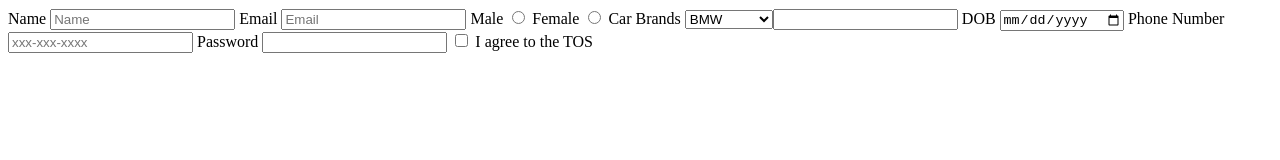
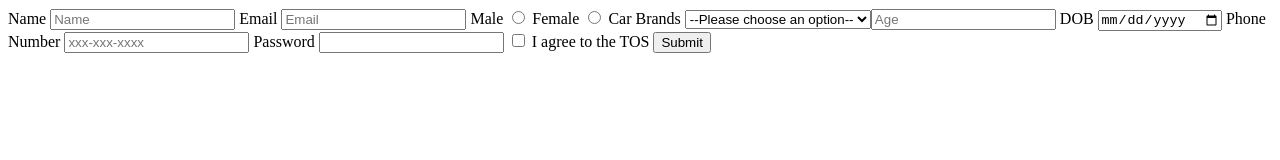
Before and after one commit to acciojob/signup-form-car-gauravbangare08, a website: page main.html in a window 1280 px wide. Drawn offline with Linux system fonts and the light colour scheme.

Commit message:
created a submission

```diff
--- a/main.html
+++ b/main.html
@@ -12,18 +12,19 @@
 		<label for="name">Name</label>
 		<input type="text" id="name" placeholder="Name" required>
 		<label for="email">Email</label>
-		<input type="email" id="age" placeholder="Email" required>
+		<input type="email" id="email" placeholder="Email" required>
 		<label for="gender_m">Male</label>
 		<input type="radio" name="gender" id="gender_m" required>
 		<label for="gender_f">Female</label>
 		<input type="radio" name="gender" id="gender_f" reuired>
-		<label for="Cars">Car Brands</label>
-		<select name="car" id="cars">
+		<label for="cars">Car Brands</label>
+		<select id="cars">
+			<option value ="">--Please choose an option--</option>
 			<option value ="bmw">BMW</option>
 			<option value ="audi">Audi</option>
 			<option value ="mercedese">Mercedese</option>
 			<label for="age">Age</label>
-			<input type="number" id="age" pllaceholder="Age" required>
+			<input type="number" id="age" placeholder="Age" required>
 			<label for="dob">DOB</label>
 			<input type="date" id="dob" required>
 			<label for="tel">Phone Number</label>
@@ -32,6 +33,7 @@
 			<input type="password" id="password" required>
 			<input type="checkbox" id="tos" required>
 			<label for="tos">I agree to the TOS</label>
+			<button type="submit">Submit</button>
     <script type="text/javascript" src="./script.js">
 </script>
 
```
